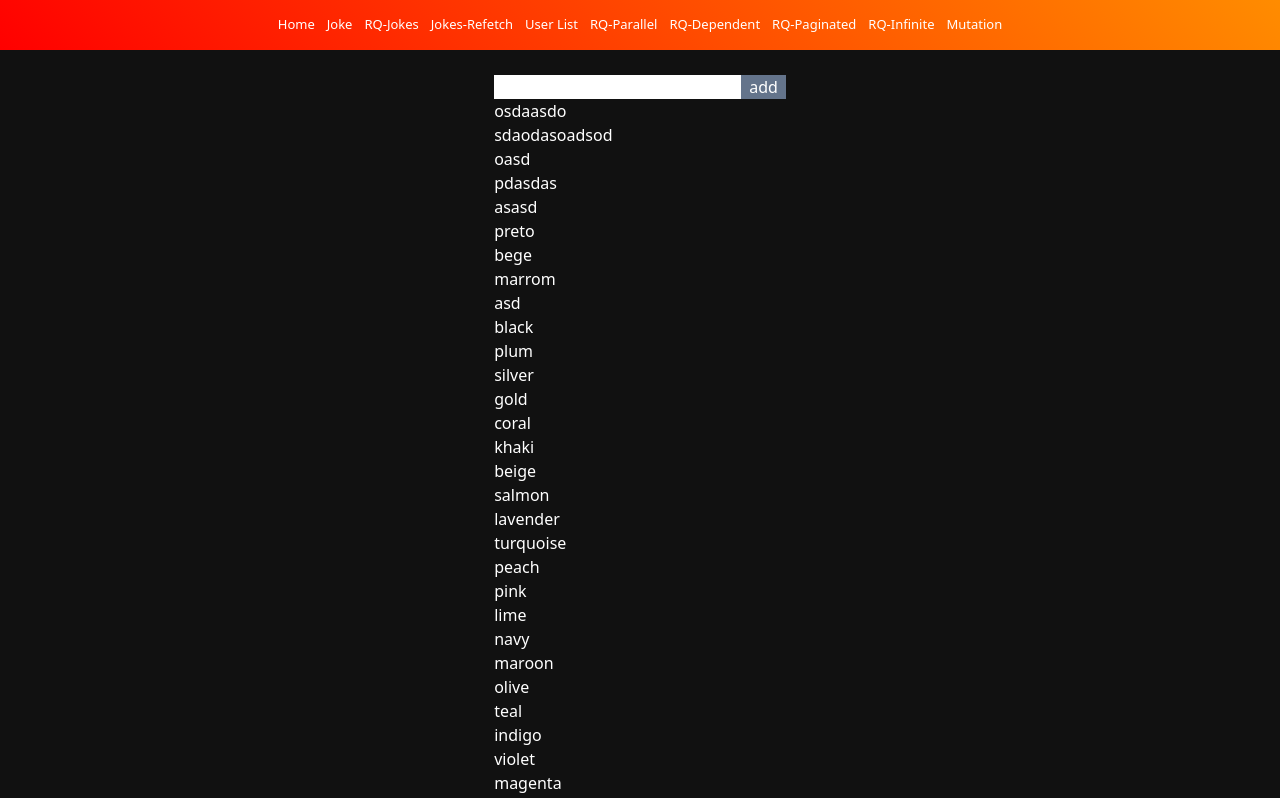
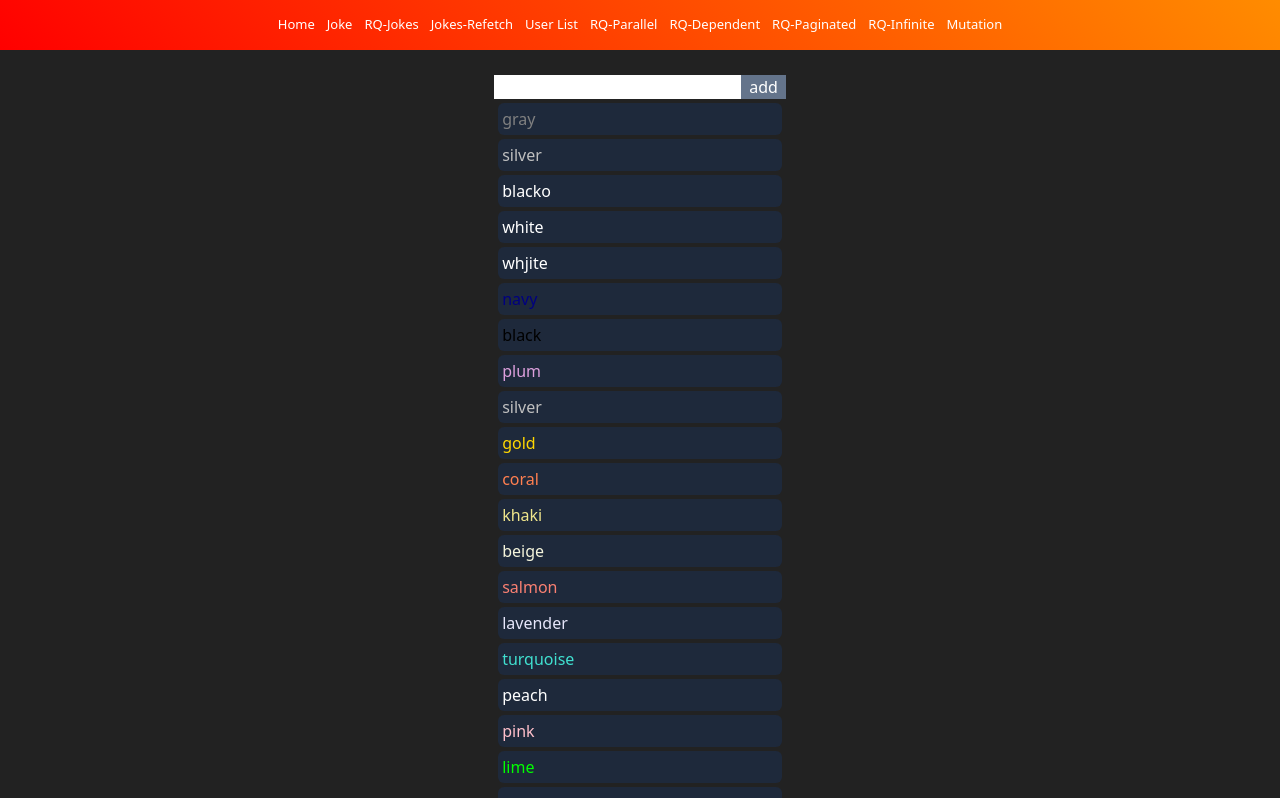
Before and after one commit to luciano44/react-query-course, a Next.js app: page /mutation in a window 1280 px wide. Shown: the top 798 px of the page. Built offline with nearby package versions, Linux system fonts and the light colour scheme; data requests are answered from the project's data file.

Commit message:
refactor

```diff
--- a/app/globals.css
+++ b/app/globals.css
@@ -11,6 +11,6 @@
 }
 
 body {
-  background-color: #111;
+  background-color: #222;
   color: white;
 }
--- a/app/infinite-queries/page.jsx
+++ b/app/infinite-queries/page.jsx
@@ -23,7 +23,7 @@ const InfiniteQueriesPage = () => {
     queryKey: ["colors"],
     queryFn: fetchColors,
     getNextPageParam: (_lastPage, pages) => {
-      return pages.length < 10 ? pages.length + 1 : undefined;
+      return pages?.length < 10 ? pages?.length + 1 : undefined;
     },
   });
 
--- a/app/mutation/page.jsx
+++ b/app/mutation/page.jsx
@@ -5,21 +5,20 @@ import { useState } from "react";
 
 const MutationPage = () => {
   const [color, setColor] = useState("");
-  const { data, isLoading, refetch } = useQuery({
-    queryKey: ["colors"],
+  const { data, isLoading, refetch, error, isError } = useQuery({
+    queryKey: ["colors-mutation"],
     queryFn,
   });
   const { mutate, isPending, status } = useMutation({ mutationFn });
 
   function mutationFn(color) {
+    if (!color) return alert("please insert color name");
+
     const res = axios.post("http://localhost:3001/colors", {
       color,
     });
-
     refetch();
-
     setColor("");
-
     return res;
   }
 
@@ -41,10 +40,24 @@ const MutationPage = () => {
           if (e.key === "Enter") mutate(color);
         }}
       />
+      {isLoading && <p>Loading Colors...</p>}
+      {isError && <p>{error.message}</p>}
       <button className="bg-slate-500 px-2" onClick={() => mutate(color)}>
         add
       </button>
-      <ul>{data && data.data.map((c) => <p>{c.color}</p>).reverse()}</ul>
+      <ul className="p-1">
+        {data?.data &&
+          data.data
+            .map((c) => (
+              <li
+                style={{ color: c.color }}
+                className="mb-1 bg-slate-800 rounded-md p-1 "
+              >
+                {c.color}
+              </li>
+            ))
+            .reverse()}
+      </ul>
     </div>
   );
 };
--- a/app/paginated-queries/_css/page.scss
+++ b/app/paginated-queries/_css/page.scss
@@ -1,3 +1,4 @@
+.paginated-queries {
   .buttons {
     padding: 5px;
     display: flex;
@@ -17,3 +18,4 @@
       }
     }
   }
+}
--- a/app/paginated-queries/page.jsx
+++ b/app/paginated-queries/page.jsx
@@ -36,7 +36,7 @@ const PaginatedQueriesPage = () => {
 
   return (
     <>
-      <ul>
+      <ul className="paginated-queries">
         <p>Page {pageNumber}</p>
         <div className="buttons">
           <button
--- a/app/parallel-queries/_css/page.scss
+++ b/app/parallel-queries/_css/page.scss
@@ -1,3 +1,4 @@
+.parallel-queries {
   ul {
     background-color: rgba(255, 255, 255, 0.1);
     padding: 10px;
@@ -17,3 +18,4 @@ div {
     display: flex;
     gap: 10px;
   }
+}
--- a/app/parallel-queries/page.jsx
+++ b/app/parallel-queries/page.jsx
@@ -13,9 +13,21 @@ const ParallelQueries = () => {
   const jokeList = jokes?.map((j) => <li>{j.setup}</li>);
 
   return (
-    <div>
-      <ul>{isUsersLoading ? <h1>Users Loading...</h1> : userList}</ul>
-      <ul>{isJokesLoading ? <h1>Jokes Loading...</h1> : jokeList}</ul>
+    <div className="parallel-queries">
+      <ul>
+        {isUsersLoading ? (
+          <h1 className="bg-green-500">Users Loading...</h1>
+        ) : (
+          userList
+        )}
+      </ul>
+      <ul>
+        {isJokesLoading ? (
+          <h1 className="bg-green-500">Jokes Loading...</h1>
+        ) : (
+          jokeList
+        )}
+      </ul>
     </div>
   );
 };
--- a/app/user-list/_css/page.scss
+++ b/app/user-list/_css/page.scss
@@ -1,3 +1,4 @@
+.user-list {
   ul {
     display: grid;
     gap: 5px;
@@ -11,3 +12,4 @@ li {
       background-color: hsla(0, 0%, 100%, 0.25);
     }
   }
+}
--- a/app/user-list/page.jsx
+++ b/app/user-list/page.jsx
@@ -11,7 +11,7 @@ const UserListPage = () => {
   if (isLoading) return <h1>Loading All Users...</h1>;
 
   return (
-    <ul>
+    <ul className="user-list">
       {users &&
         users.map((user) => {
           return (
--- a/components/_css/JokeCard.scss
+++ b/components/_css/JokeCard.scss
@@ -5,7 +5,6 @@
   background-color: hsla(0, 0%, 100%, 0.1);
   animation: showUp 0.25s;
   display: grid;
-}
 
   small {
     opacity: 0.5;
@@ -46,6 +45,7 @@ button {
     border-radius: 5px;
     color: rgba(255, 255, 255, 0.8);
   }
+}
 
 @keyframes showUp {
   from {
--- a/db.json
+++ b/db.json
@@ -225,40 +225,28 @@
       "color": "black"
     },
     {
-      "color": "asd",
+      "color": "navy",
       "id": 31
     },
     {
-      "color": "marrom",
+      "color": "whjite",
       "id": 32
     },
     {
-      "color": "bege",
+      "color": "white",
       "id": 33
     },
     {
-      "color": "preto",
+      "color": "blacko",
       "id": 34
     },
     {
-      "color": "asasd",
+      "color": "silver",
       "id": 35
     },
     {
-      "color": "pdasdas",
+      "color": "gray",
       "id": 36
-    },
-    {
-      "color": "oasd",
-      "id": 37
-    },
-    {
-      "color": "sdaodasoadsod",
-      "id": 38
-    },
-    {
-      "color": "osdaasdo",
-      "id": 39
     }
   ]
 }
```
Lines whose indentation alone changed are shown as unchanged.
